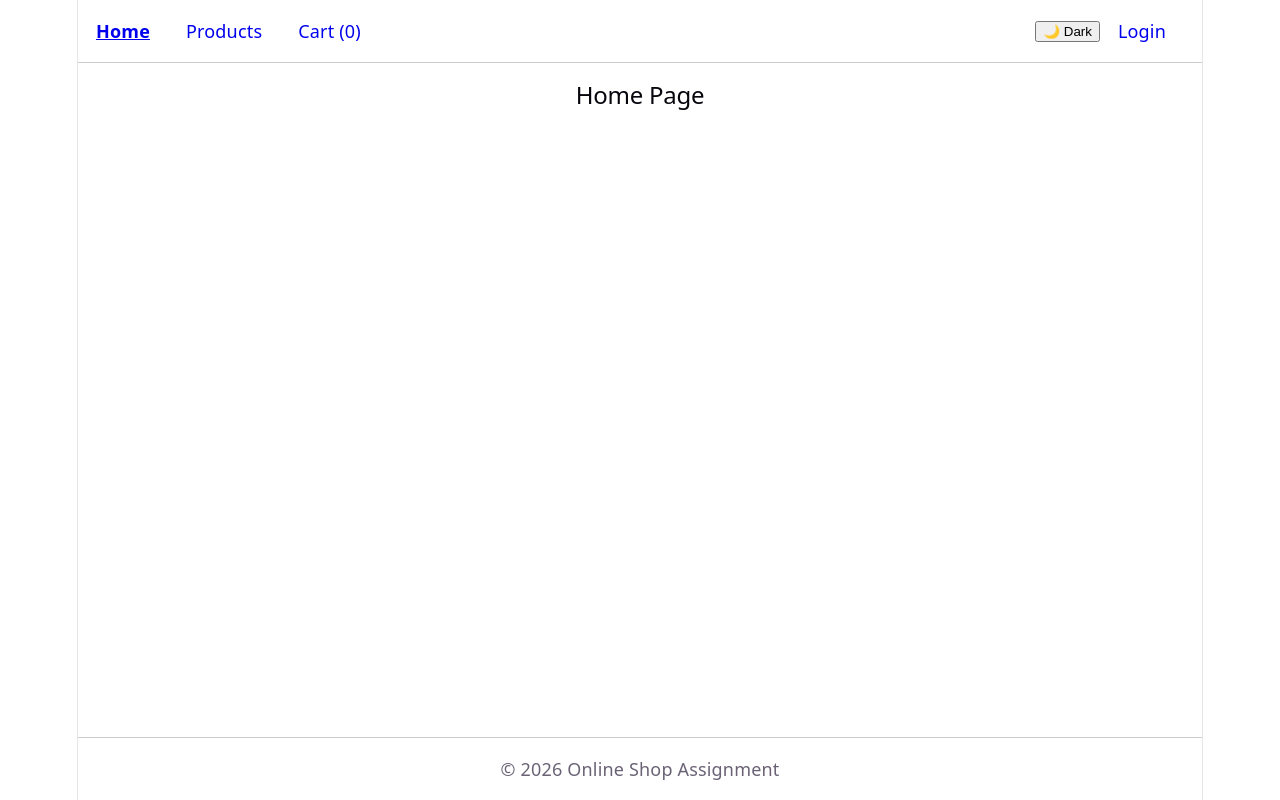
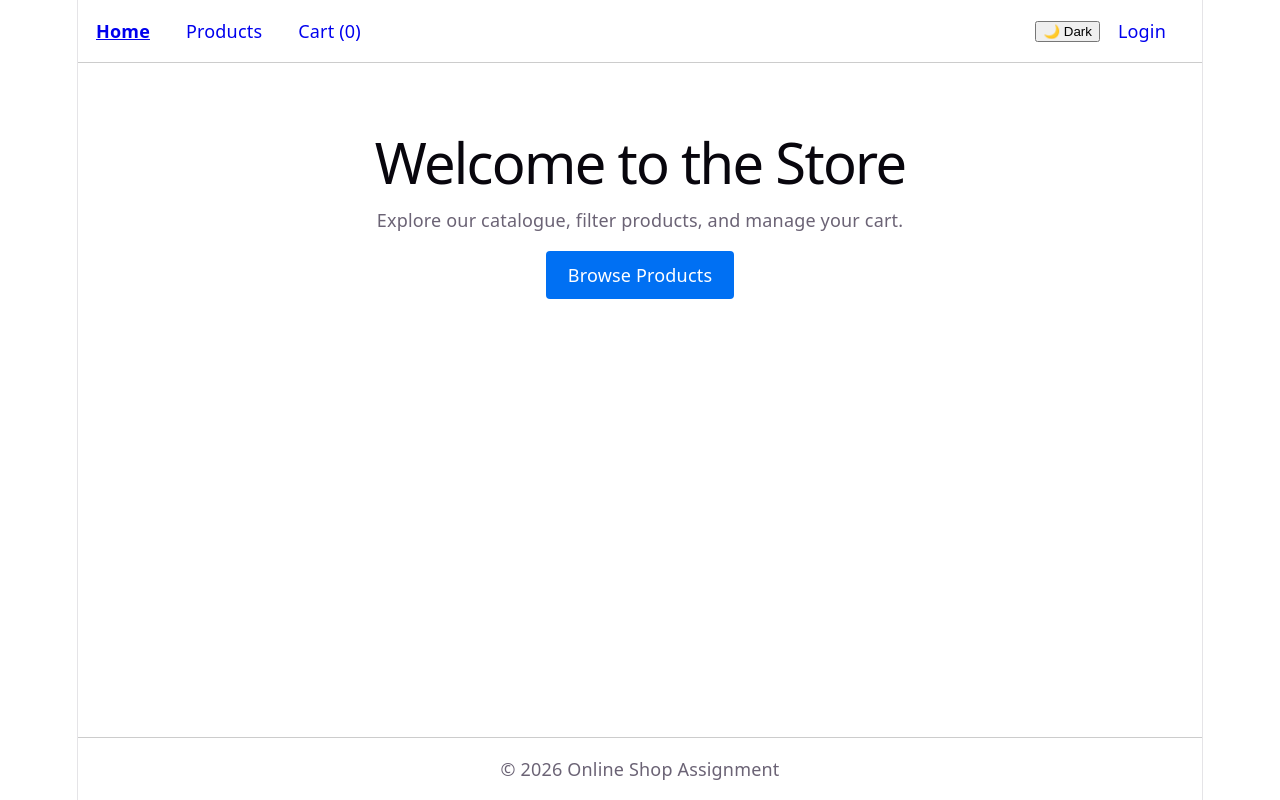
Before and after one commit to OmerAsafGultekin/Assignment7, a React (Vite) app: page / in a window 1280 px wide. Built offline with nearby package versions, Linux system fonts and the light colour scheme.

Commit message:
feat(pages): implement Home and NotFound views with return navigation

```diff
--- a/src/pages/Home.jsx
+++ b/src/pages/Home.jsx
@@ -1 +1,24 @@
-export default function Home() { return <h2>Home Page</h2>; }
+import { Link } from 'react-router-dom';
+
+export default function Home() {
+  return (
+    <div style={{ textAlign: 'center', padding: '2rem 1rem' }}>
+      <h1>Welcome to the Store</h1>
+      <p>Explore our catalogue, filter products, and manage your cart.</p>
+      <Link
+        to="/products"
+        style={{
+          display: 'inline-block',
+          marginTop: '1rem',
+          padding: '0.6rem 1.2rem',
+          background: '#0070f3',
+          color: '#fff',
+          textDecoration: 'none',
+          borderRadius: '4px',
+        }}
+      >
+        Browse Products
+      </Link>
+    </div>
+  );
+}
--- a/src/pages/NotFound.jsx
+++ b/src/pages/NotFound.jsx
@@ -1 +1,20 @@
-export default function NotFound() { return <h2>Not Found</h2>; }
+import { Link } from 'react-router-dom';
+
+export default function NotFound() {
+  return (
+    <div style={{ textAlign: 'center', padding: '3rem 1rem' }}>
+      <h2>404 - Page Not Found</h2>
+      <p>The page you are looking for does not exist.</p>
+      <Link
+        to="/"
+        style={{
+          display: 'inline-block',
+          marginTop: '1rem',
+          textDecoration: 'underline',
+        }}
+      >
+        Return to Home
+      </Link>
+    </div>
+  );
+}
```
